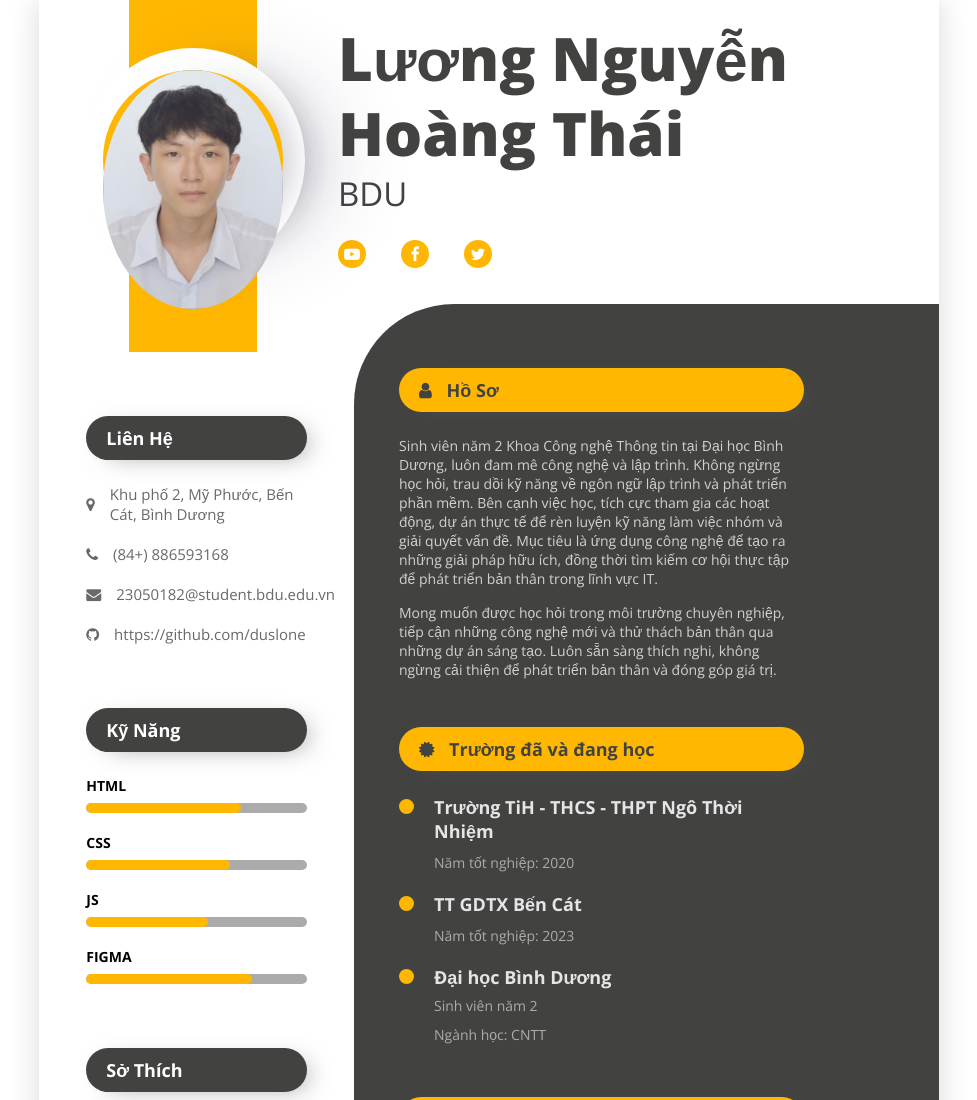
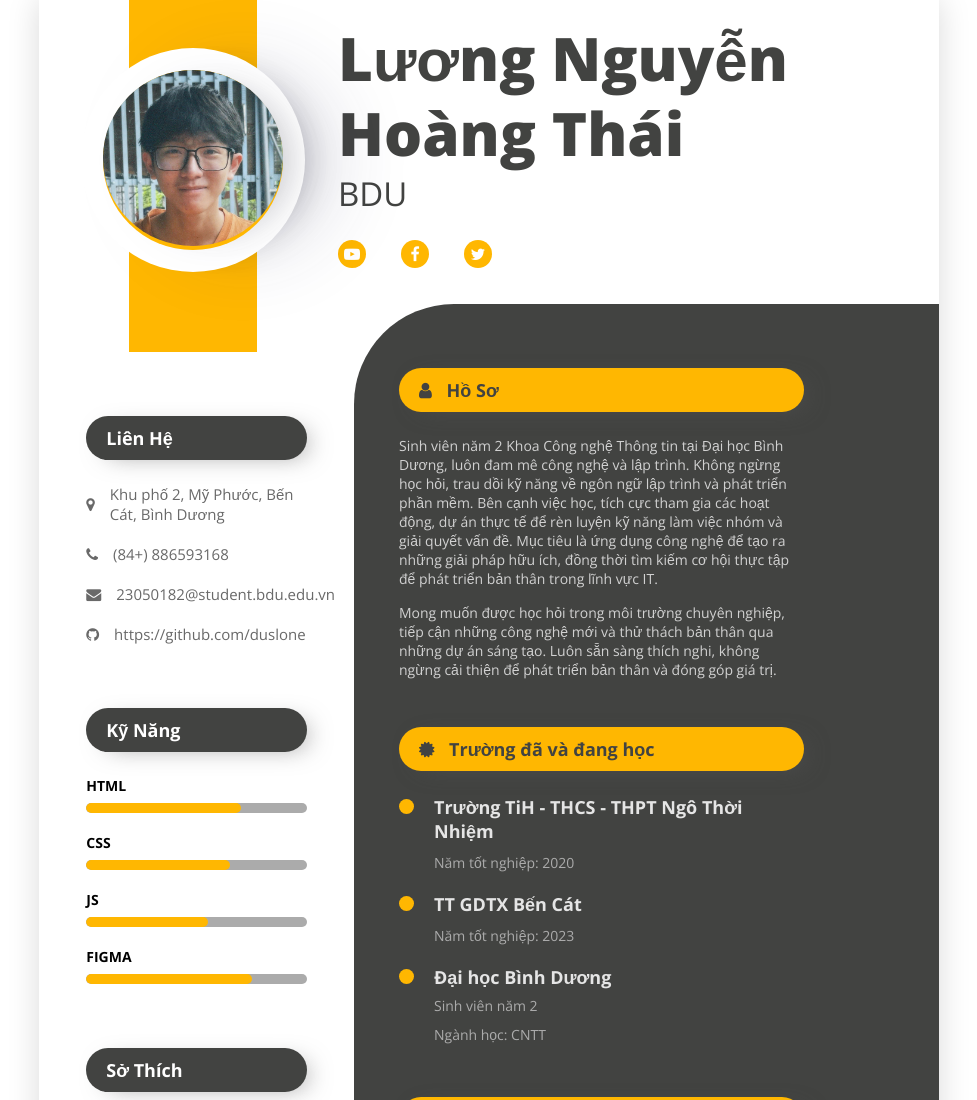
Before and after one commit to duslone/webcode, a plain HTML site: page index.html in a window 1280 px wide. Shown: the top 1100 px of the page, without its empty margins (151-1128 px from the left). Drawn offline with nearby package versions, Linux system fonts and the light colour scheme.

Commit message:
no message

```diff
--- a/index.html
+++ b/index.html
@@ -15,7 +15,7 @@
                 <div class="yellow-bar">
                     <div class="user-circle">
                         <div class="under-yellow">
-                            <img src="image/d7cff7a75449e417bd58.jpg" alt=""/>
+                            <img src="image/b596a2e821069158c817.jpg" alt=""/>
                         </div>
                     </div>
                 </div>
```
Also changed, not shown: image/b596a2e821069158c817.jpg (added), image/d7cff7a75449e417bd58.jpg (deleted).
